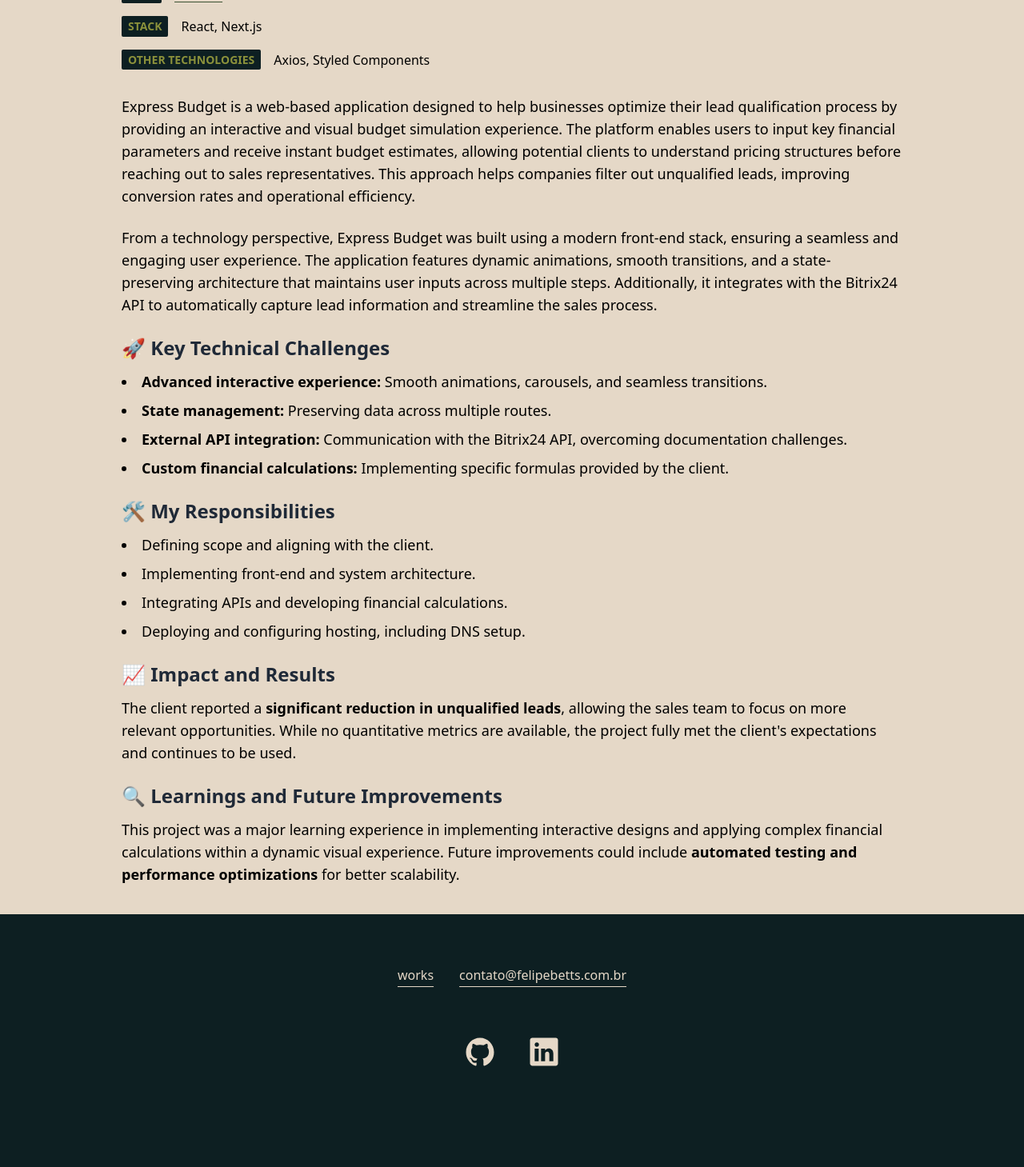
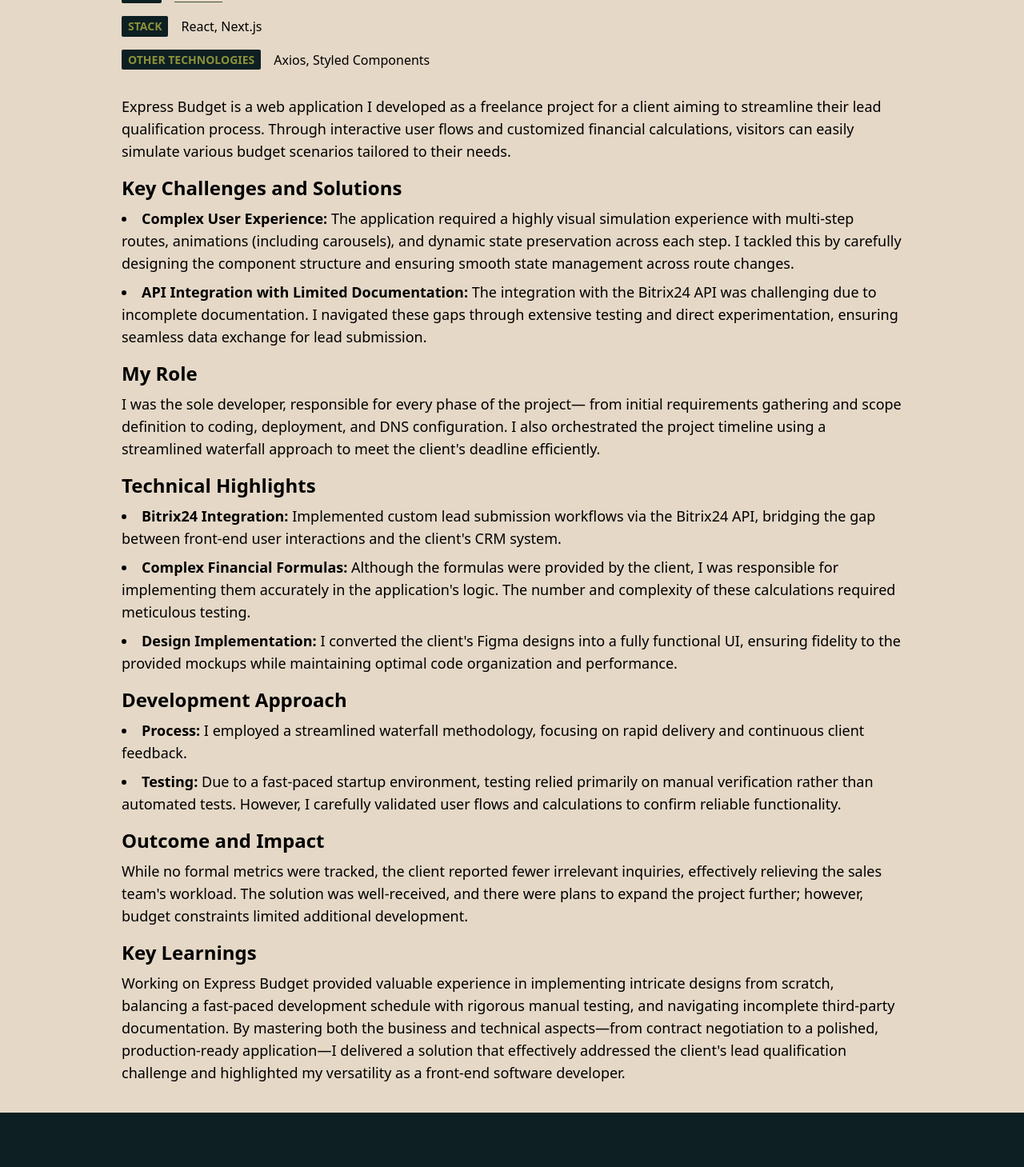
Before and after one commit to felipebetts/portfolio-2023, a Next.js app: page /works/express-budget in a window 1280 px wide. Shown: the part 684-2143 px from the top of the page at 80% size. Before the commit the page ends 2091 px from the top, so only its background shows below. Built offline with nearby package versions, Linux system fonts and the light colour scheme.

Commit message:
feat: new express budget text

```diff
--- a/src/pages/works/express-budget.tsx
+++ b/src/pages/works/express-budget.tsx
@@ -31,7 +31,121 @@ const ExpressBudget = () => {
         </PillData>
       </section>
       <section className="py-3">
-        <p className="text-lg mb-6">
+        {/* Overview / Introduction */}
+        <p className="text-lg mb-4">
+          Express Budget is a web application I developed as a freelance project
+          for a client aiming to streamline their lead qualification process.
+          Through interactive user flows and customized financial calculations,
+          visitors can easily simulate various budget scenarios tailored to
+          their needs.
+        </p>
+
+        {/* Key Challenges and Solutions */}
+        <div className="mb-4">
+          <h3 className="text-2xl font-semibold mb-2">
+            Key Challenges and Solutions
+          </h3>
+          <ul className="list-disc list-inside space-y-2 text-lg">
+            <li>
+              <strong>Complex User Experience:</strong> The application required
+              a highly visual simulation experience with multi-step routes,
+              animations (including carousels), and dynamic state preservation
+              across each step. I tackled this by carefully designing the
+              component structure and ensuring smooth state management across
+              route changes.
+            </li>
+            <li>
+              <strong>API Integration with Limited Documentation:</strong> The
+              integration with the Bitrix24 API was challenging due to
+              incomplete documentation. I navigated these gaps through extensive
+              testing and direct experimentation, ensuring seamless data
+              exchange for lead submission.
+            </li>
+          </ul>
+        </div>
+
+        {/* My Role */}
+        <div className="mb-4">
+          <h3 className="text-2xl font-semibold mb-2">My Role</h3>
+          <p className="text-lg">
+            I was the sole developer, responsible for every phase of the
+            project— from initial requirements gathering and scope definition to
+            coding, deployment, and DNS configuration. I also orchestrated the
+            project timeline using a streamlined waterfall approach to meet the
+            client&apos;s deadline efficiently.
+          </p>
+        </div>
+
+        {/* Technical Highlights */}
+        <div className="mb-4">
+          <h3 className="text-2xl font-semibold mb-2">Technical Highlights</h3>
+          <ul className="list-disc list-inside space-y-2 text-lg">
+            <li>
+              <strong>Bitrix24 Integration:</strong> Implemented custom lead
+              submission workflows via the Bitrix24 API, bridging the gap
+              between front-end user interactions and the client&apos;s CRM
+              system.
+            </li>
+            <li>
+              <strong>Complex Financial Formulas:</strong> Although the formulas
+              were provided by the client, I was responsible for implementing
+              them accurately in the application&apos;s logic. The number and
+              complexity of these calculations required meticulous testing.
+            </li>
+            <li>
+              <strong>Design Implementation:</strong> I converted the
+              client&apos;s Figma designs into a fully functional UI, ensuring
+              fidelity to the provided mockups while maintaining optimal code
+              organization and performance.
+            </li>
+          </ul>
+        </div>
+
+        {/* Development Approach */}
+        <div className="mb-4">
+          <h3 className="text-2xl font-semibold mb-2">Development Approach</h3>
+          <ul className="list-disc list-inside space-y-2 text-lg">
+            <li>
+              <strong>Process:</strong> I employed a streamlined waterfall
+              methodology, focusing on rapid delivery and continuous client
+              feedback.
+            </li>
+            <li>
+              <strong>Testing:</strong> Due to a fast-paced startup environment,
+              testing relied primarily on manual verification rather than
+              automated tests. However, I carefully validated user flows and
+              calculations to confirm reliable functionality.
+            </li>
+          </ul>
+        </div>
+
+        {/* Outcome and Impact */}
+        <div className="mb-4">
+          <h3 className="text-2xl font-semibold mb-2">Outcome and Impact</h3>
+          <p className="text-lg">
+            While no formal metrics were tracked, the client reported fewer
+            irrelevant inquiries, effectively relieving the sales team&apos;s
+            workload. The solution was well-received, and there were plans to
+            expand the project further; however, budget constraints limited
+            additional development.
+          </p>
+        </div>
+
+        {/* Key Learnings */}
+        <div>
+          <h3 className="text-2xl font-semibold mb-2">Key Learnings</h3>
+          <p className="text-lg">
+            Working on Express Budget provided valuable experience in
+            implementing intricate designs from scratch, balancing a fast-paced
+            development schedule with rigorous manual testing, and navigating
+            incomplete third-party documentation. By mastering both the business
+            and technical aspects—from contract negotiation to a polished,
+            production-ready application—I delivered a solution that effectively
+            addressed the client&apos;s lead qualification challenge and
+            highlighted my versatility as a front-end software developer.
+          </p>
+        </div>
+        {/* <p className="text-lg mb-6">
           Express Budget is a web-based application designed to help businesses
           optimize their lead qualification process by providing an interactive
           and visual budget simulation experience. The platform enables users to
@@ -111,7 +225,7 @@ const ExpressBudget = () => {
           a dynamic visual experience. Future improvements could include{' '}
           <strong>automated testing and performance optimizations</strong> for
           better scalability.
-        </p>
+        </p> */}
 
         {/* <p className="my-2">
           This web application is a home building budget simulator. I was asked
```
